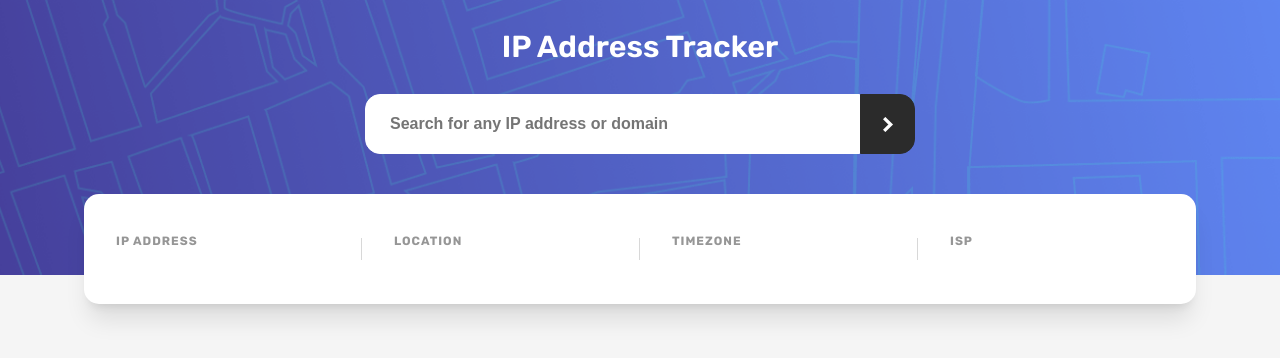
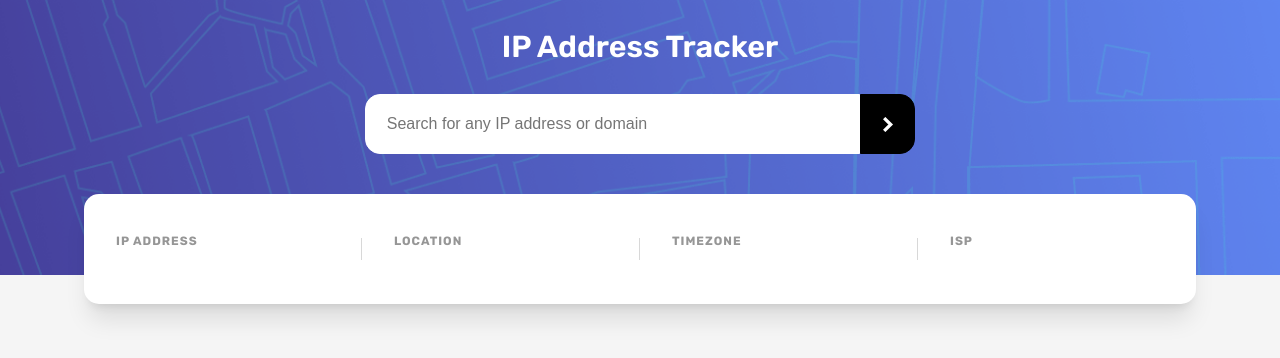
Before and after one commit to jonathanfunk/ip-address-tracker, a plain HTML site: page index.html in a window 1280 px wide. Drawn offline with nearby package versions, Linux system fonts and the light colour scheme; no server answers.

Commit message:
made further tweaks

```diff
--- a/style.css
+++ b/style.css
@@ -112,9 +112,9 @@ form {
 
 input {
 	font-size: 1rem;
-	font-weight: 600;
+	font-weight: 400;
 	flex: 1;
-	padding: 0 1.5rem;
+	padding: 0 1.3rem;
 	height: 60px;
 	box-sizing: border-box;
 	margin: 0;
@@ -132,25 +132,25 @@ input:focus {
 }
 
 input:placeholder {
-	color: var(--gray);
+	color: var(--light-gray);
 }
 
 button {
-	background-color: var(--dark-gray);
+	background-color: #000;
 	width: 55px;
 	height: 60px;
-	border: 1px solid var(--dark-gray);
+	border: 1px solid #000;
 	cursor: pointer;
 	display: flex;
 	justify-content: center;
 	align-items: center;
 	margin: 0;
 	border-radius: 0 15px 15px 0;
-	transition: opacity 0.3s ease;
+	transition: background 0.3s ease;
 }
 
 button:hover {
-	opacity: 0.9;
+	background-color: var(--dark-gray);
 }
 
 button img {
```
